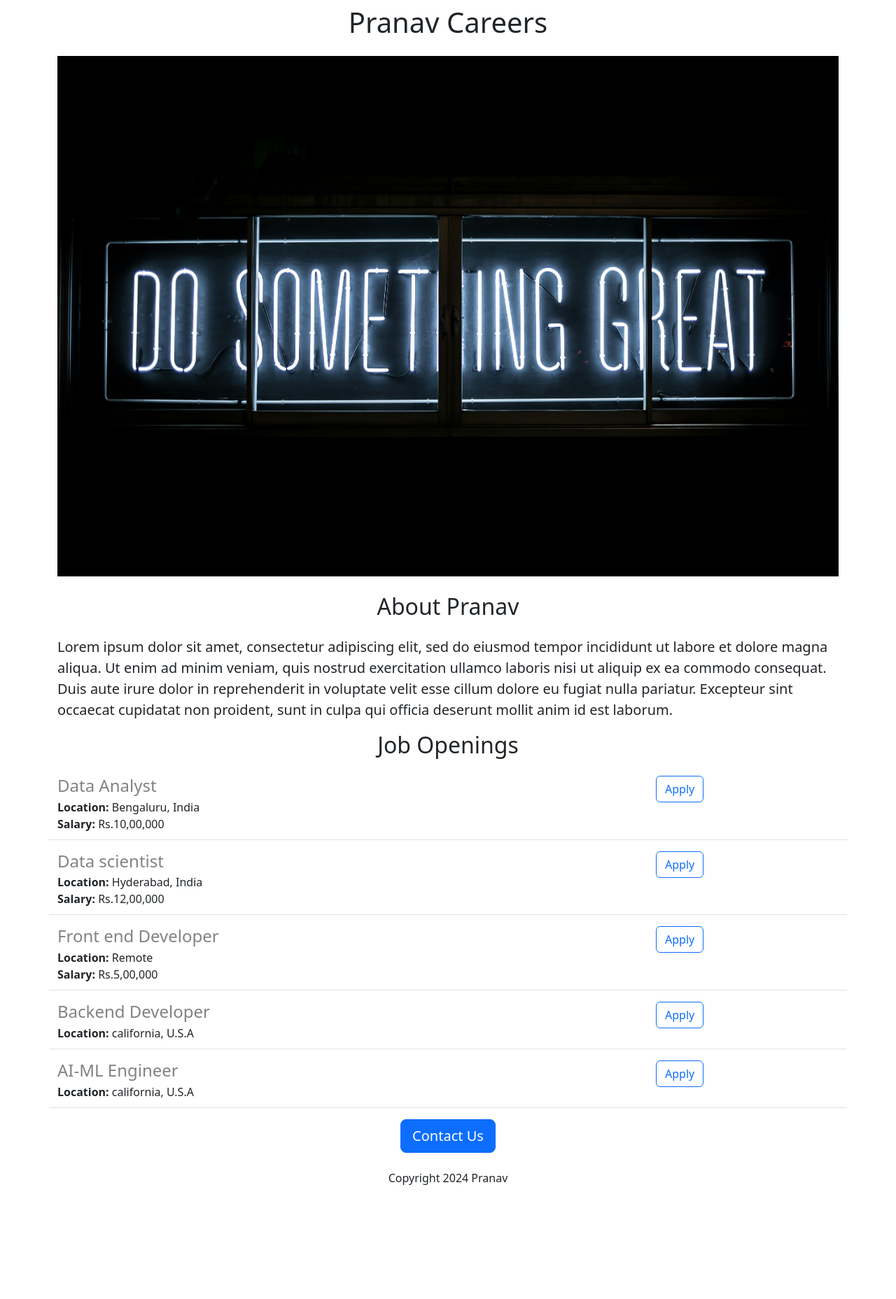
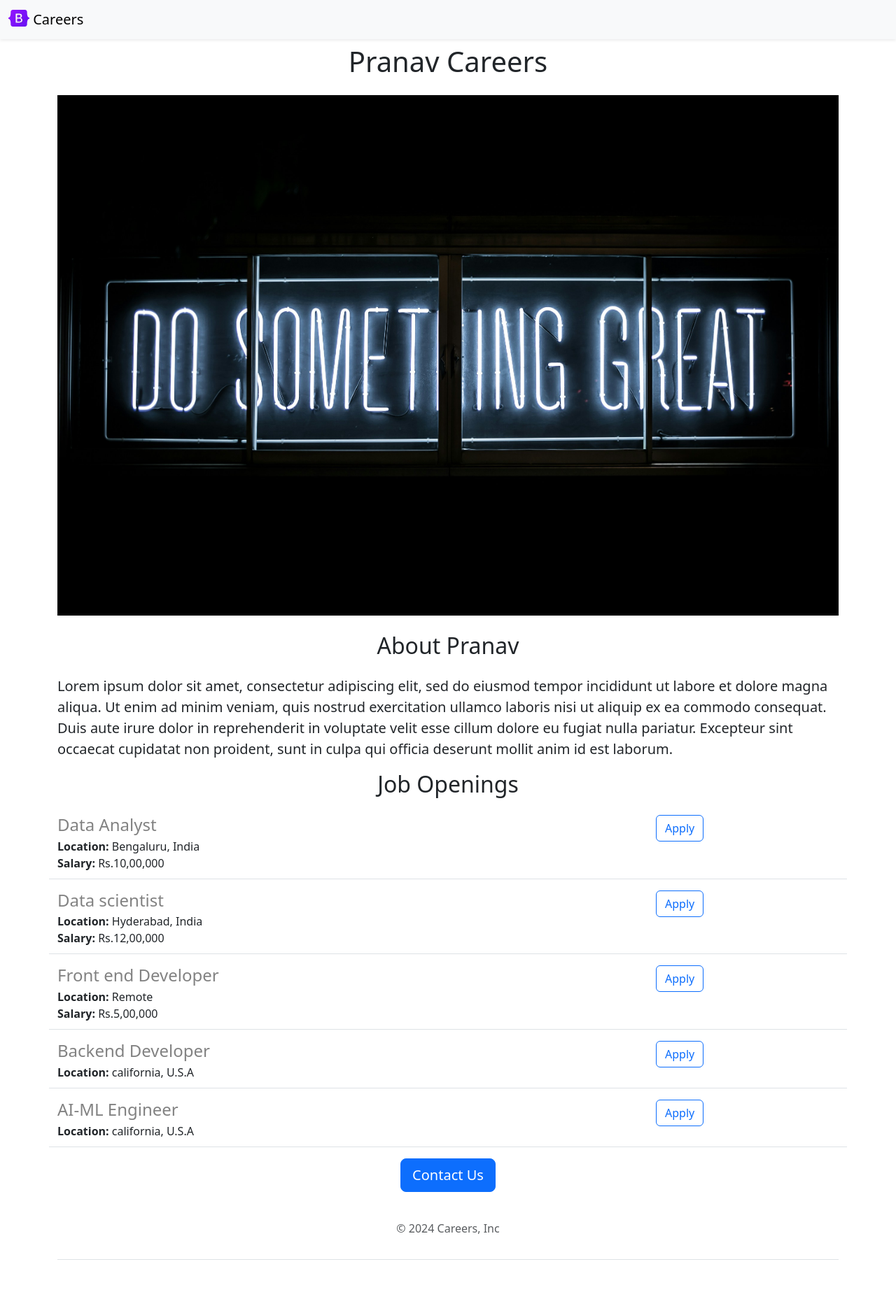
Before and after one commit to PranavNag2005/Careers-website, a Flask app: page / in a window 1280 px wide. Shown: the whole page at 70% size. Before the commit the page ends 1694 px from the top, so only its background shows below. Run offline with Flask 3, Linux system fonts and the light colour scheme.

Commit message:
added nav,footer for the page

```diff
--- /dev/null
+++ b/templates/footer.html
@@ -0,0 +1,40 @@
+<div class="container">
+  <footer class="py-3 my-4">
+    <ul class="nav justify-content-center border-bottom pb-3 mb-3">
+      <li class="nav-item">
+        <!-- <a
+          target="_blank"
+          href="https://www.jovian.ai"
+          class="nav-link px-2 text-muted"
+          >Home</a
+        >
+      </li>
+      <li class="nav-item">
+        <a
+          target="_blank"
+          href="https://jovian.ai/learn"
+          class="nav-link px-2 text-muted"
+          >Courses</a
+        >
+      </li>
+
+      <li class="nav-item">
+        <a
+          target="_blank"
+          href="https://jovian.ai/events"
+          class="nav-link px-2 text-muted"
+          >Events</a
+        >
+      </li>
+      <li class="nav-item">
+        <a
+          target="_blank"
+          href="https://jovian.ai/about"
+          class="nav-link px-2 text-muted"
+          >About</a
+        >
+      </li>
+    </ul> -->
+    <p class="text-center text-muted">&copy; 2024 Careers, Inc</p>
+  </footer>
+</div>
--- a/templates/home.html
+++ b/templates/home.html
@@ -20,6 +20,7 @@
     </style>
   </head>
   <body>
+    {%include 'nav.html'%}
     <div class="container">
       <h1 class="text-center mt-2 mb-4"">Pranav Careers</h1>
       <img
@@ -49,8 +50,9 @@
 
       <div class="text-center">
         <button class="btn btn-primary btn-lg">Contact Us</button>
-        <p class="text-center mt-4" >Copyright 2024 Pranav</p>
+
       </div>
     </div>
+    {%include 'footer.html'%}
   </body>
 </html>
--- /dev/null
+++ b/templates/nav.html
@@ -0,0 +1,14 @@
+<nav class="navbar bg-light shadow-sm">
+  <div class="container-fluid">
+    <a class="navbar-brand" href="#">
+      <img
+        src="/static/logo.svg"
+        alt="Logo"
+        width="30"
+        height="24"
+        class="d-inline-block align-text-top"
+      />
+      Careers
+    </a>
+  </div>
+</nav>
```
Also changed, not shown: static/logo.svg (added).
